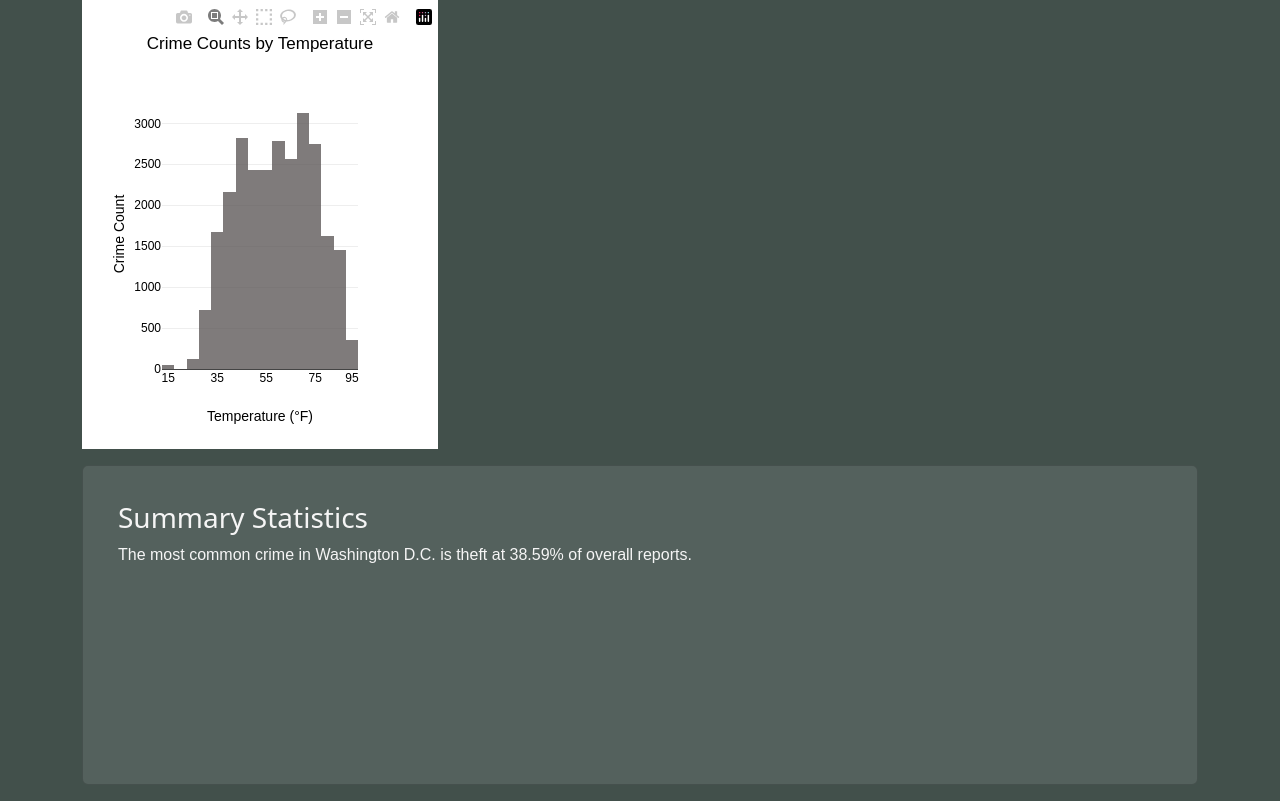
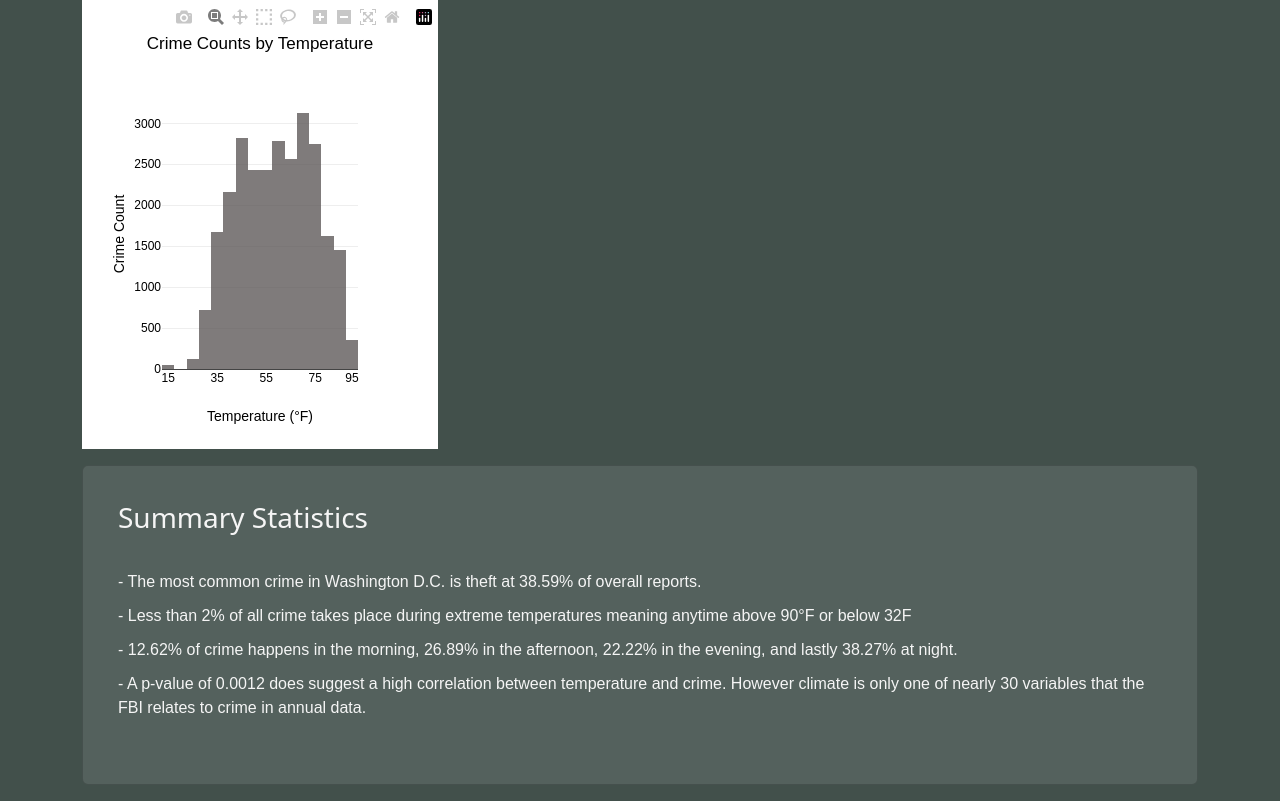
Before and after one commit to ktownkinley/Project_3, a Flask app: page / in a window 1280 px wide. Shown: the part 762-1563 px from the top of the page. Run offline with Flask 3, Linux system fonts and the light colour scheme; some libraries are stand-ins or nearby versions.

Commit message:
finalizing statistic summary

```diff
--- a/flask_project/app/templates/index.html
+++ b/flask_project/app/templates/index.html
@@ -66,11 +66,13 @@
       </div>
       <div class="container">
         <div class="row mt-3 mb-3">
-
             <div class="col-12">
               <div class="card" style="background-color: #54615d; height: 20rem;">
                 <h4 style="font-size: 1.75rem;">Summary Statistics</h4>
-                <p3> The most common crime in Washington D.C. is theft at 38.59% of overall reports.</p3>
+                <p3> - The most common crime in Washington D.C. is theft at 38.59% of overall reports.</p3>
+                <p3> - Less than 2% of all crime takes place during extreme temperatures meaning anytime above 90°F or below 32F</p3>
+                <p3> - 12.62% of crime happens in the morning, 26.89% in the afternoon, 22.22% in the evening, and lastly 38.27% at night.</p3>
+                <p3> - A p-value of 0.0012 does suggest a high correlation between temperature and crime. However climate is only one of nearly 30 variables that the FBI relates to crime in annual data. </p3>
               </div>
             </div>
         </div>
--- a/flask_project/app/templates/static/css/style.css
+++ b/flask_project/app/templates/static/css/style.css
@@ -17,8 +17,9 @@ p2 { font-family: sans-serif;
 p3 { font-family: sans-serif;
   color: whitesmoke;
   font-kerning: 10px;
-  margin-bottom: 35px;
+  margin-bottom: 10px;
   margin-left: 35px;
+  margin-right: 35px;
 }
 
 h4 {
@@ -26,6 +27,7 @@ h4 {
   color: whitesmoke;
   margin-top: 35px;
   margin-left: 35px;
+  margin-bottom: 35px;
 }
 
 body {
```
